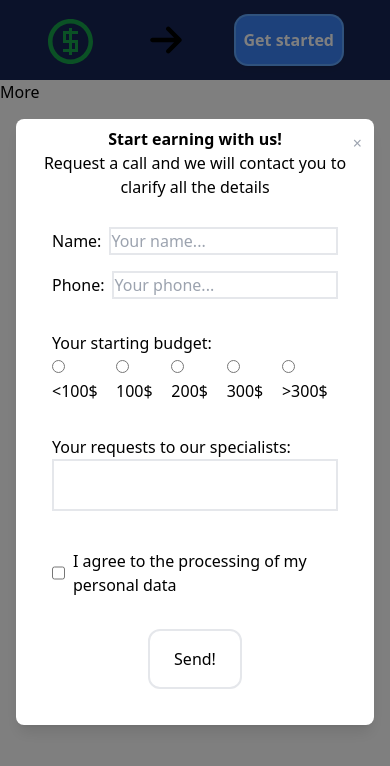
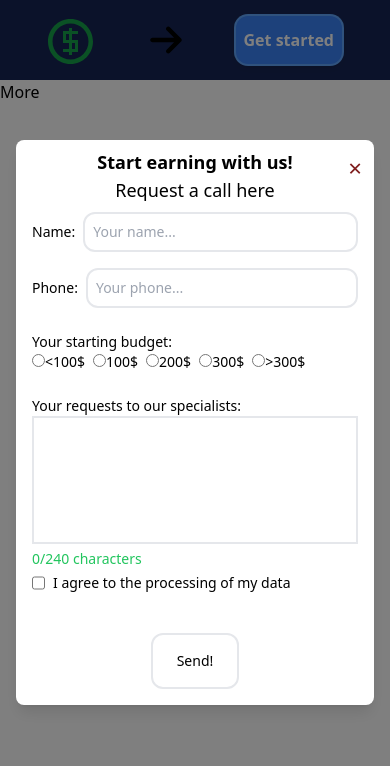
Before and after one commit to VitaliyKalmykov/invest, a React (Create React App) app: page / in a window 390 px wide. Both pictures are taken after a click on the button "Get started". Shown: the top 766 px of the page. Built offline with nearby package versions, Linux system fonts and the light colour scheme.

Commit message:
finish modal window, add formspree lib, do responsive design

```diff
--- a/package.json
+++ b/package.json
@@ -3,6 +3,7 @@
   "version": "0.1.0",
   "private": true,
   "dependencies": {
+    "@formspree/react": "^2.5.1",
     "cra-template": "1.2.0",
     "framer-motion": "^11.15.0",
     "react": "^18.0.0",
--- a/src/components/Modal/Modal.jsx
+++ b/src/components/Modal/Modal.jsx
@@ -27,14 +27,14 @@ const Modal = ({ isModalOpen, setIsModalOpen }) => {
             >
                 {/*кнопка закриття*/}
                 <Button
-                    className="absolute top-3 right-3 text-gray-400 hover:text-gray-600"
+                    className="absolute text-2xl text-red-900 top-3 right-3 text-gray-400 hover:text-gray-600"
                     onClick={() => setIsModalOpen(false)} // Закриття при натисканні на іконку
                 >
                     &times; {/* Іконка закриття */}
                 </Button>
                <div>
-                   <h2 className="text-center font-bold">Start earning with us! </h2>
-                   <h3 className="text-center">Request a call and we will contact you to clarify all the details</h3>
+                   <h2 className="text-center font-bold xl:text-xl md:text-lg sm:text-lg">Start earning with us! </h2>
+                   <h3 className="text-center xl:text-xl md:text-lg sm: text-lg">Request a call here</h3>
                    <ModalForm/>
                </div>
             </div>
--- a/src/components/Modal/ModalForm.jsx
+++ b/src/components/Modal/ModalForm.jsx
@@ -1,4 +1,5 @@
 import React, {useState} from 'react';
+import { useForm } from '@formspree/react';
 import TextInput from "../UI/TextInput";
 import Button from "../UI/Button";
 import RadioInput from "../UI/RadioInput";
@@ -18,6 +19,9 @@ const ModalForm = () => {
     const [errors, setErrors] = useState({});
     {/*стан для відрисовки UX контенту щодо форми */}
     const [formSubmitted, setFormSubmitted] = useState(false);
+
+    const maxMessageLength = 240; // Максимальна довжина тексту
+
 
     const validate = () => {
         const newErrors = {};
@@ -56,23 +60,57 @@ const ModalForm = () => {
         const newErrors = validate();
         setErrors(newErrors);
 
-        console.log(formData)
+        if (Object.keys(newErrors).length === 0) {
+            try {
+                const response = await fetch("https://formspree.io/f/xgvvrodd", {
+                    method: "POST",
+                    headers: {
+                        "Content-Type": "application/json",
+                    },
+                    body: JSON.stringify({
+                        name: formData.name,
+                        phone: formData.phone,
+                        budget: formData.budget,
+                        message: formData.message,
+                    }),
+                });
 
-        if (Object.keys(newErrors).length === 0) {
-            console.log("form is valid!")
+                if (response.ok) {
+                    setFormSubmitted(true);
+                    setFormData({
+                        name: '',
+                        phone: '',
+                        budget: '',
+                        message: '',
+                        consent: false,
+                    });
+                } else {
+                    console.error("Form submission failed.");
+                }
+            } catch (error) {
+                console.error("An error occurred:", error);
+            }
         }
-    }
+    };
 
     return (
-        <form onSubmit={handleSubmit} className="flex flex-col items-start p-7 gap-8">
+        <form action="https://formspree.io/f/xgvvrodd" method="POST" onSubmit={handleSubmit} className="flex flex-col items-start p-2 gap-6 xl:text-xl md:text-2xl sm:text-sm">
+
+            {formSubmitted ? (
+                <div className="mx-auto">
+                    <p className="text-green-900 font-bold">
+                        Our specialist will contact you soon!
+                    </p>
+                </div>
+            ) : ""}
 
             {/*text-inputs*/}
 
-          <div className="flex flex-col gap-4 w-full">
+          <div className="flex flex-col gap-4 w-full relative">
               <TextInput name={"name"} value={formData.name} onChange={handleChange} type={"text"} id={"name"} htmlFor={"name"} placeholder={"Your name..."} labelName={"Name:"}/>
-              {errors.name && <span className="text-red-500 text-sm">{errors.name}</span>}
+              {errors.name && <span className="text-red-500">{errors.name}</span>}
               <TextInput name={"phone"} value={formData.phone} onChange={handleChange} type={"tel"} id={"phone"} htmlFor={"phone"} placeholder={"Your phone..."} labelName={"Phone:"}/>
-              {errors.phone && <span className="text-red-500 text-sm">{errors.phone}</span>}
+              {errors.phone && <span className="text-red-500">{errors.phone}</span>}
           </div>
 
             {/*radio-inputs*/}
@@ -94,18 +132,26 @@ const ModalForm = () => {
                         />
                     ))}
                 </div>
-                {errors.budget && <span className="absolute top-12 text-red-500 text-sm">{errors.budget}</span>}
+                {errors.budget && <span className="text-red-500">{errors.budget}</span>}
             </div>
             <div className="w-full">
                 <h2>Your requests to our specialists:</h2>
                 <textarea
-                    className="border-2 w-full resize-none"
+                    className="border-2 h-32 w-full resize-none relative p-2"
                     name="message"
                     value={formData.message}
                     onChange={handleChange}
+                    maxLength={maxMessageLength}
                 ></textarea>
+                <div
+                    className={`text-sm absolute ${
+                        formData.message.length === maxMessageLength ? 'text-red-500' : 'text-green-500'
+                    }`}
+                >
+                    {formData.message.length}/{maxMessageLength} characters
+                </div>
             </div>
-            <div className="flex relative gap-2">
+            <div className="flex relative gap-2 pb-4">
                 <input
                     type="checkbox"
                     id="data-consent"
@@ -113,13 +159,15 @@ const ModalForm = () => {
                     checked={formData.consent}
                     onChange={handleChange}
                 />
-                <label htmlFor="data-consent">
-                    I agree to the processing of my personal data
+                <label htmlFor="data-consent" className="text-nowrap">
+                    I agree to the processing of my data
                 </label>
-                {errors.consent && <span className="absolute top-6 text-red-500 text-sm">{errors.consent}</span>}
+                {errors.consent && <span className="absolute text-nowrap top-5 md:top-8 text-lg text-red-500">{errors.consent}</span>}
             </div>
             {/*сабміт кнопка*/}
-            <Button className="m-auto border-2 pr-6 pl-6 pt-4 pb-4 rounded-xl" type={"submit"}>Send!</Button>
+            <Button
+                className="m-auto border-2 pr-6 pl-6 pt-4 pb-4 rounded-xl bg-transparent text-black hover:bg-black hover:text-white transition duration-300"
+                type={"submit"}>Send!</Button>
         </form>
     );
 };
--- a/src/components/UI/TextInput.jsx
+++ b/src/components/UI/TextInput.jsx
@@ -7,7 +7,7 @@ const TextInput = ({ type, id, placeholder, htmlFor, labelName, name, onChange,
                 htmlFor={htmlFor}>
                 {labelName}
             </label>
-            <input className="w-full border-2"
+            <input className="w-full border-2 p-2 rounded-xl"
                    type={type}
                    id={id}
                    placeholder={placeholder}
```
Also changed, not shown: 1 other file (tests, documents, lock files or other folders).
